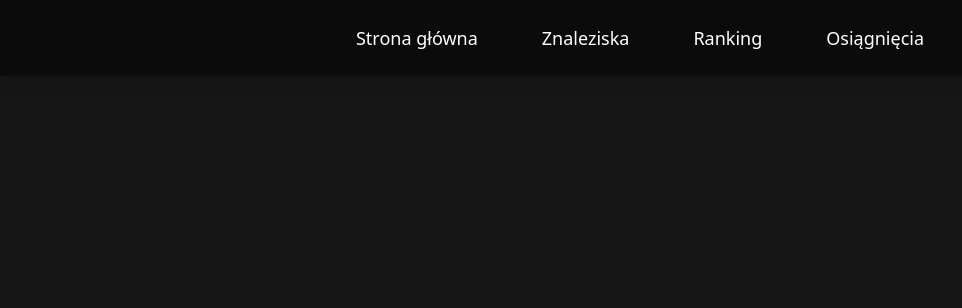
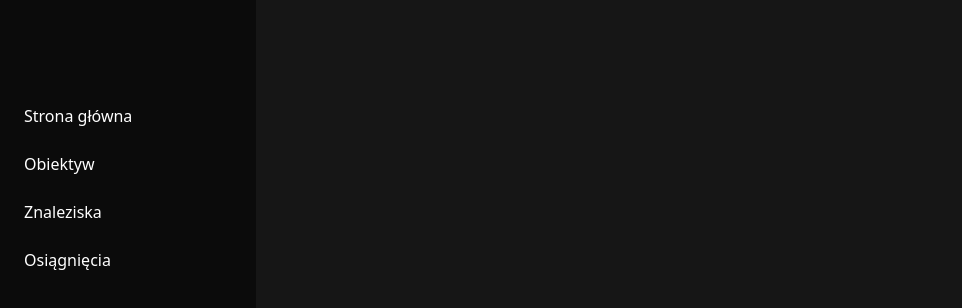
Before and after one commit to 0xNULLderef/hackathon, a React (Vite) app in the folder frontend/: page /ranking in a window 1280 px wide. Shown: the top 308 px of the page, without its empty margins (0-962 px from the left). Built offline with nearby package versions, Linux system fonts and the light colour scheme.

Commit message:
Still working

```diff
--- a/frontend/src/routes/Achievments.tsx
+++ b/frontend/src/routes/Achievments.tsx
@@ -30,7 +30,7 @@ const Achievments = () => {
 
   return (
     <div className="flex min-h-screen bg-gray-850 text-white">
-      {/* Desktop menu */}
+
       <div className="hidden md:block w-64 bg-gray-900 p-6">
         <ul className="space-y-6 text-white pt-20">
           <li><a href="/home">Strona główna</a></li>
@@ -41,7 +41,6 @@ const Achievments = () => {
         </ul>
       </div>
 
-      {/* Mobile menu button */}
       <button
         onClick={() => setMenuOpen(!menuOpen)}
         className="absolute top-4 left-4 p-2 bg-gray-800 rounded text-white md:hidden z-50"
@@ -49,7 +48,6 @@ const Achievments = () => {
         ☰
       </button>
 
-      {/* Mobile side menu */}
       <div
         className={`fixed top-0 left-0 h-full w-64 bg-gray-900 shadow-lg transform transition-transform duration-300 ease-in-out z-40 ${
           menuOpen ? "translate-x-0" : "-translate-x-full"
@@ -57,13 +55,12 @@ const Achievments = () => {
       >
         <ul className="pt-20 ps-5 space-y-6 text-white">
           <li><a href="/home">Strona główna</a></li>
+          <li><a href="/play">Obiektyw</a></li>
           <li><a href="/gallery">Znaleziska</a></li>
           <li><a href="/ranking">Ranking</a></li>
-          <li><a href="/achievements">Osiągnięcia</a></li>
         </ul>
       </div>
 
-      {/* Main content */}
       <div className="flex-1 p-4 flex flex-col items-center">
         <h2 className="text-2xl font-bold mb-6 mt-10">Osiągnięcia</h2>
 
--- a/frontend/src/routes/Gallery.tsx
+++ b/frontend/src/routes/Gallery.tsx
@@ -1,9 +1,44 @@
+import { useState } from "react";
+
 const Gallery = () => {
+  const [menuOpen, setMenuOpen] = useState(false);
+
   return (
-    <div className="flex flex-col items-center min-h-screen bg-gray-850 text-white p-4">
+    <div className="flex min-h-screen bg-gray-850 text-white">
+
+      <div className="hidden md:block w-64 bg-gray-900 p-6">
+        <ul className="space-y-6 text-white pt-20">
+          <li><a href="/home">Strona główna</a></li>
+          <li><a href="/play">Obiektyw</a></li>
+          <li><a href="/ranking">Ranking</a></li>
+          <li><a href="/achievments">Osiągnięcia</a></li>
+
+        </ul>
+      </div>
+
+      <button
+        onClick={() => setMenuOpen(!menuOpen)}
+        className="absolute top-4 left-4 p-2 bg-gray-800 rounded text-white md:hidden z-50"
+      >
+        ☰
+      </button>
+
+      <div
+        className={`fixed top-0 left-0 h-full w-64 bg-gray-900 shadow-lg transform transition-transform duration-300 ease-in-out z-40 ${
+          menuOpen ? "translate-x-0" : "-translate-x-full"
+        } md:hidden`}
+      >
+        <ul className="pt-20 ps-5 space-y-6 text-white">
+          <li><a href="/home">Strona główna</a></li>
+          <li><a href="/play">Obiektyw</a></li>
+          <li><a href="/ranking">Ranking</a></li>
+          <li><a href="/achievments">Osiągnięcia</a></li>
+        </ul>
+      </div>
+
       <h2 className="text-2xl font-bold mb-6">Twoje znaleziska</h2>
+      <div className="grid grid-cols-1 md:grid-cols-3 gap-4">
 
-      <div className="grid grid-cols-1 md:grid-cols-3 gap-4">
         {[
           { src: "/src/asetts/IMG_20250617_121752980_HDR.jpg", miejsce: "Jaworzno, Elektrownia", czas: "17.06.2025, 12:17"},
           { src: "/src/asetts/IMG_20250617_121813889_HDR.jpg", miejsce: "Jaworzno", czas: "17.06.2025, 12:18"},
@@ -27,6 +62,8 @@ const Gallery = () => {
         ))}
       </div>
     </div>
+
+
   );
 };
 
--- a/frontend/src/routes/Home.tsx
+++ b/frontend/src/routes/Home.tsx
@@ -1,3 +1,5 @@
+import { useState } from "react";
+
 const Home = () => {
   return (
     <div className="flex flex-col items-center min-h-screen bg-gray-850 text-white p-4">
--- a/frontend/src/routes/Play.tsx
+++ b/frontend/src/routes/Play.tsx
@@ -61,7 +61,7 @@ const Play = () => {
         </button>
 
         {isVisible && (
-          <h4 className="mt-4 text-lg text-gray-300">Treść podglądu...</h4>
+          <h4 className="mt-4 text-lg text-gray-300"></h4>
         )}
       </div>
     </div>
--- a/frontend/src/routes/Ranking.tsx
+++ b/frontend/src/routes/Ranking.tsx
@@ -4,19 +4,18 @@ const Ranking = () => {
   const [menuOpen, setMenuOpen] = useState(false);
 
   return (
-    <div className="flex flex-col items-center min-h-screen bg-gray-850 text-white relative">
+    <div className="flex min-h-screen bg-gray-850 text-white">
 
-      {/* Nawigacja desktopowa */}
-      <nav className="hidden md:flex fixed top-0 left-0 right-0 bg-gray-900 shadow-lg p-6 justify-center">
-        <ul className="flex space-x-16 text-white text-lg">
-          <li><a href="/home" className="hover:text-blue-400">Strona główna</a></li>
-          <li><a href="/gallery" className="hover:text-blue-400">Znaleziska</a></li>
-          <li><a href="/ranking" className="hover:text-blue-400">Ranking</a></li>
-          <li><a href="/achievements" className="hover:text-blue-400">Osiągnięcia</a></li>
+      <div className="hidden md:block w-64 bg-gray-900 p-6">
+        <ul className="space-y-6 text-white pt-20">
+          <li><a href="/home">Strona główna</a></li>
+          <li><a href="/play">Obiektyw</a></li>
+          <li><a href="/gallery">Znaleziska</a></li>
+          <li><a href="/achievments">Osiągnięcia</a></li>
+
         </ul>
-      </nav>
+      </div>
 
-      {/* Przycisk menu mobilnego */}
       <button
         onClick={() => setMenuOpen(!menuOpen)}
         className="absolute top-4 left-4 p-2 bg-gray-800 rounded text-white md:hidden z-50"
@@ -24,19 +23,19 @@ const Ranking = () => {
         ☰
       </button>
 
-      {/* Nawigacja mobilna pełnej wysokości */}
-      {menuOpen && (
-        <div className="fixed top-0 left-0 h-screen w-64 bg-gray-900 shadow-lg rounded-lg transition-transform duration-300 ease-in-out z-40 md:hidden flex flex-col items-center justify-center">
-          <ul className="space-y-6 text-white text-lg">
-            <li><a href="/home" className="hover:text-blue-400">Strona główna</a></li>
-            <li><a href="/gallery" className="hover:text-blue-400">Znaleziska</a></li>
-            <li><a href="/ranking" className="hover:text-blue-400">Ranking</a></li>
-            <li><a href="/achievements" className="hover:text-blue-400">Osiągnięcia</a></li>
-          </ul>
-        </div>
-      )}
-
-    </div>
+      <div
+        className={`fixed top-0 left-0 h-full w-64 bg-gray-900 shadow-lg transform transition-transform duration-300 ease-in-out z-40 ${
+          menuOpen ? "translate-x-0" : "-translate-x-full"
+        } md:hidden`}
+      >
+        <ul className="pt-20 ps-5 space-y-6 text-white">
+          <li><a href="/home">Strona główna</a></li>
+          <li><a href="/play">Obiektyw</a></li>
+          <li><a href="/gallery">Znaleziska</a></li>
+          <li><a href="/achievments">Osiągnięcia</a></li>
+        </ul>
+      </div>
+  </div>
   );
 };
 
```
